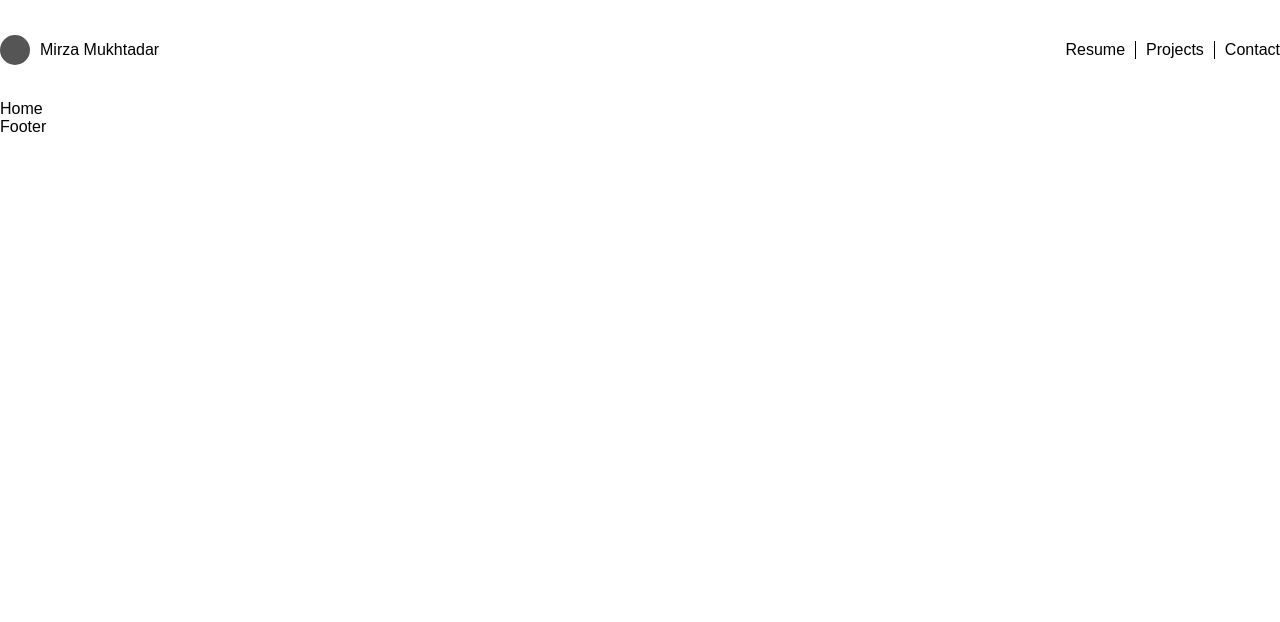
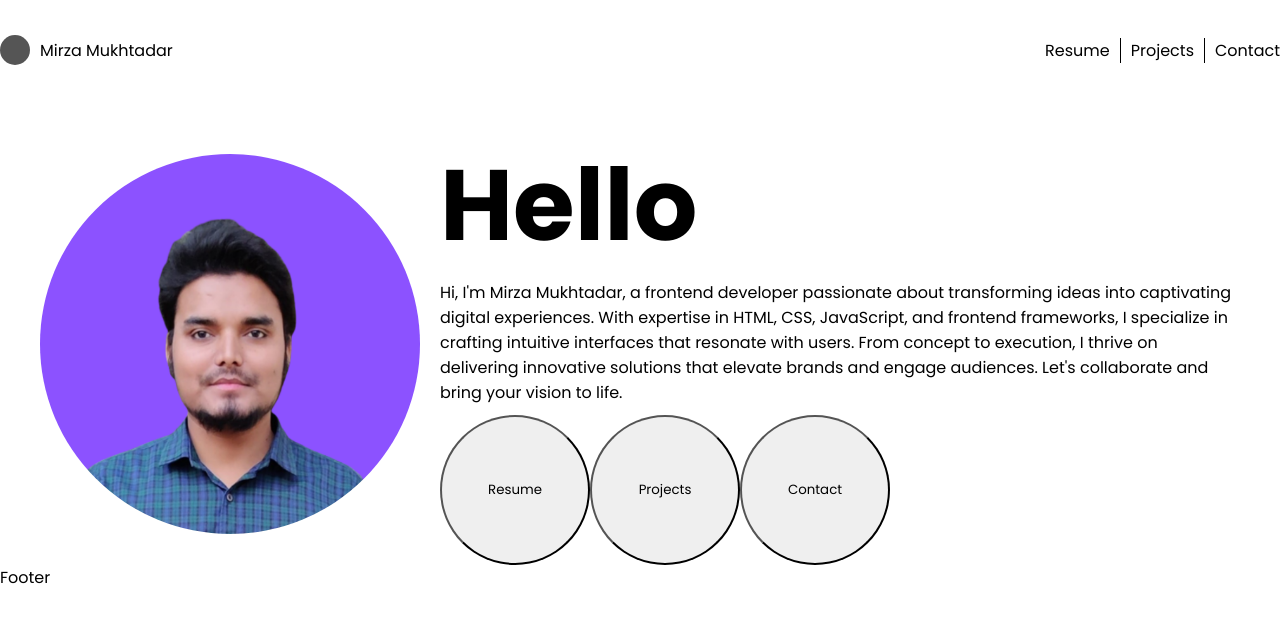
Before and after one commit to MirzaMukhtadar/portfolio-final, a React (Create React App) app: page / in a window 1280 px wide. Shown: the top 622 px of the page. Built offline with nearby package versions, Linux system fonts and the light colour scheme.

Commit message:
added img in header section

```diff
--- a/public/index.html
+++ b/public/index.html
@@ -15,15 +15,12 @@
       user's mobile device or desktop. See https://developers.google.com/web/fundamentals/web-app-manifest/
     -->
     <link rel="manifest" href="%PUBLIC_URL%/manifest.json" />
-    <!--
-      Notice the use of %PUBLIC_URL% in the tags above.
-      It will be replaced with the URL of the `public` folder during the build.
-      Only files inside the `public` folder can be referenced from the HTML.
-
-      Unlike "/favicon.ico" or "favicon.ico", "%PUBLIC_URL%/favicon.ico" will
-      work correctly both with client-side routing and a non-root public URL.
-      Learn how to configure a non-root public URL by running `npm run build`.
-    -->
+    <link rel="preconnect" href="https://fonts.googleapis.com" />
+    <link rel="preconnect" href="https://fonts.gstatic.com" crossorigin />
+    <link
+      href="https://fonts.googleapis.com/css2?family=Poppins:ital,wght@0,100;0,200;0,300;0,400;0,500;0,600;0,700;0,800;0,900;1,100;1,200;1,300;1,400;1,500;1,600;1,700;1,800;1,900&display=swap"
+      rel="stylesheet"
+    />
     <title>Portfolio</title>
   </head>
   <body>
--- a/src/app.scss
+++ b/src/app.scss
@@ -7,7 +7,7 @@ html {
   padding: 0;
   margin: 0;
   box-sizing: border-box;
-  font-family: "DM Sans", sans-serif;
+  font-family: "Poppins", sans-serif;
 }
 
 body {
--- a/src/components/header/Header.jsx
+++ b/src/components/header/Header.jsx
@@ -0,0 +1,38 @@
+import React from "react";
+import "./header.scss";
+import meImg from "../../assets/img/me.png";
+
+const Header = () => {
+  return (
+    <div className="container">
+      <div className="header-box">
+        <div className="img-container">
+          <img src={meImg} alt="" />
+        </div>
+        <div className="text-container">
+          <div className="heading-text">
+            <h3>Hello</h3>
+          </div>
+          <div className="para-text">
+            <p>
+              Hi, I'm Mirza Mukhtadar, a frontend developer passionate about
+              transforming ideas into captivating digital experiences. With
+              expertise in HTML, CSS, JavaScript, and frontend frameworks, I
+              specialize in crafting intuitive interfaces that resonate with
+              users. From concept to execution, I thrive on delivering
+              innovative solutions that elevate brands and engage audiences.
+              Let's collaborate and bring your vision to life.
+            </p>
+          </div>
+          <div className="btn-container">
+            <button>Resume</button>
+            <button>Projects</button>
+            <button>Contact</button>
+          </div>
+        </div>
+      </div>
+    </div>
+  );
+};
+
+export default Header;
--- a/src/components/header/header.scss
+++ b/src/components/header/header.scss
@@ -0,0 +1,38 @@
+.container {
+  display: flex;
+  justify-content: center;
+  align-items: center;
+  margin-top: 30px;
+  .header-box {
+    display: flex;
+    justify-content: space-around;
+    align-items: center;
+    width: 1200px;
+    gap: 20px;
+    .img-container {
+      img {
+        width: 380px;
+        height: 380px;
+        object-fit: cover;
+        border-radius: 50%;
+      }
+    }
+    .text-container {
+      .heading-text {
+        h3 {
+          font-size: 100px;
+        }
+      }
+      .para-text {
+      }
+      .btn-container {
+        margin-top: 10px;
+        button {
+          border-radius: 50%;
+          height: 150px;
+          width: 150px;
+        }
+      }
+    }
+  }
+}
--- a/src/pages/Home/Home.jsx
+++ b/src/pages/Home/Home.jsx
@@ -1,7 +1,12 @@
 import React from "react";
+import Header from "../../components/header/Header";
 
 const Home = () => {
-  return <div>Home</div>;
+  return (
+    <div>
+      <Header />
+    </div>
+  );
 };
 
 export default Home;
```
Also changed, not shown: src/assets/img/me.png (added).
